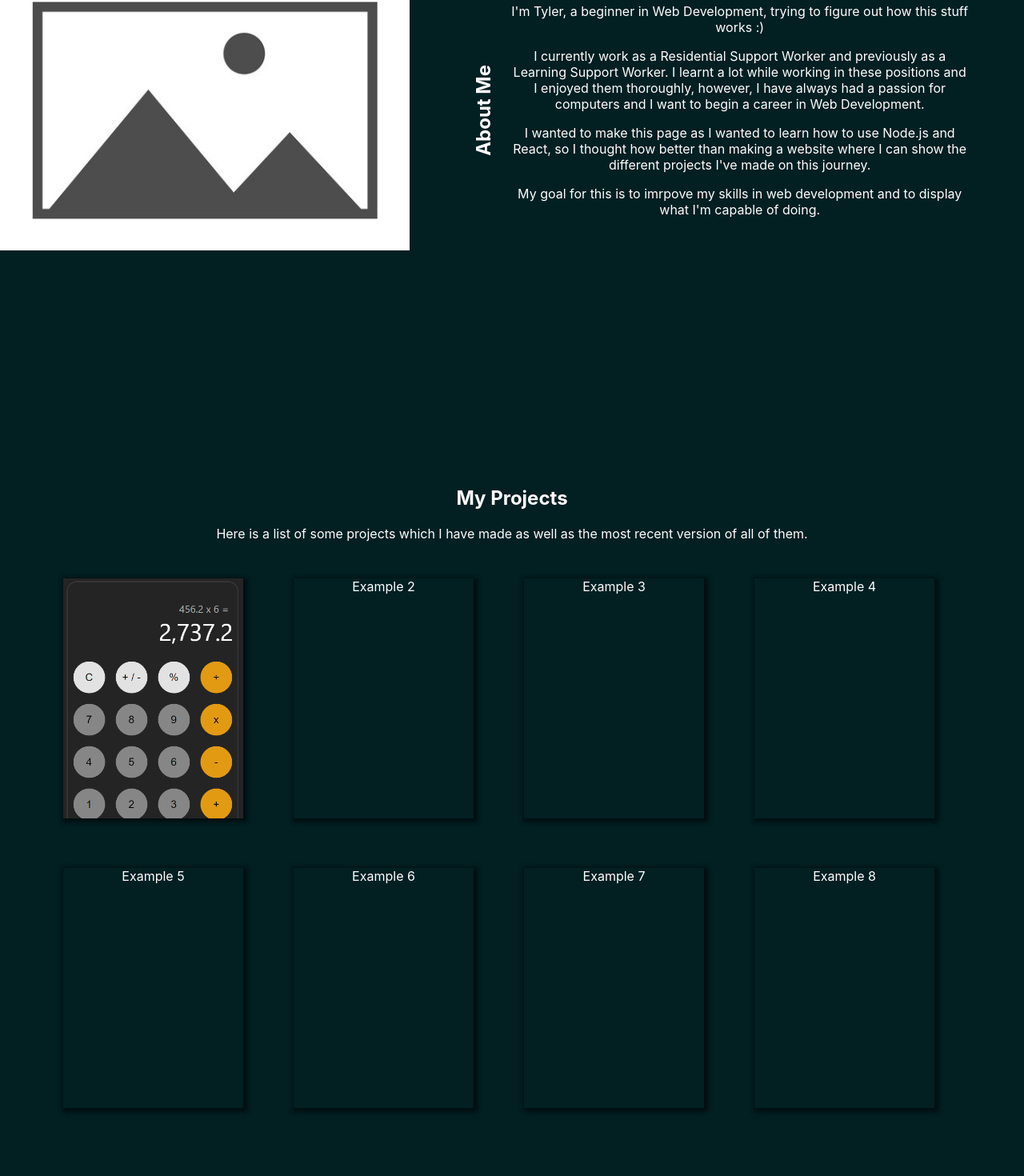
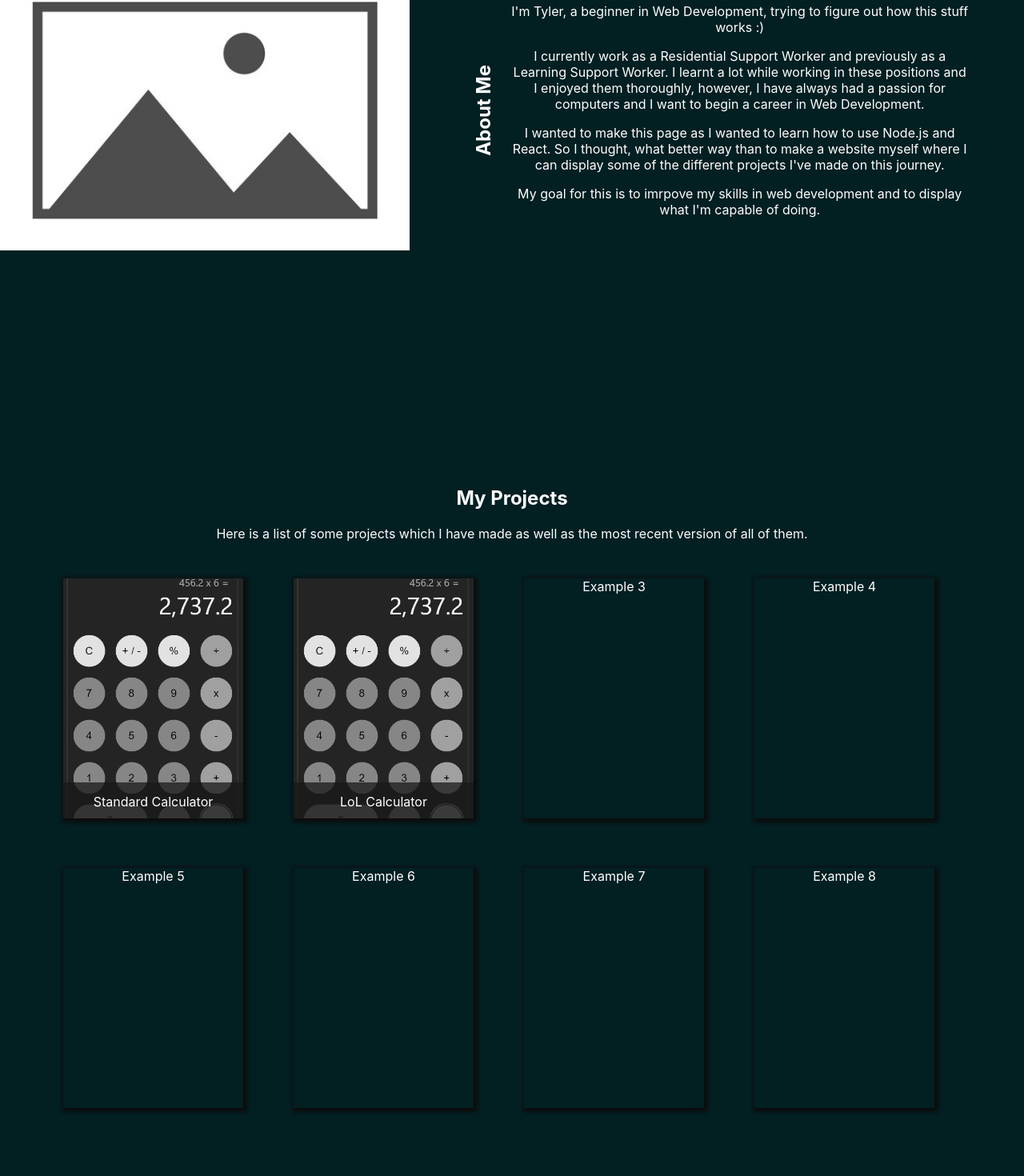
Before and after one commit to Tyler-Knowler/My-Portfolio, a React (Create React App) app: page / in a window 1280 px wide. Shown: the part 1383-2853 px from the top of the page at 80% size. Built offline with nearby package versions, Linux system fonts and the light colour scheme.

Commit message:
minor changes

```diff
--- a/src/App.js
+++ b/src/App.js
@@ -1,15 +1,12 @@
 import React from 'react';
+import { BrowserRouter as Router, Routes, Route} from "react-router-dom";
 
 import './css/index.css';
 
 import Home from './Home.js';
 import Calc from './components/calc/calc.js';
+import LoLCalc from './components/lolcalc/lolcalc.js';
 
-import {
-    BrowserRouter as Router,
-    Routes,
-    Route,
-  } from "react-router-dom";
 
 function App() {
   return (
@@ -18,6 +15,7 @@ function App() {
         <Routes>
           <Route exact path="/"  element={<Home/>} />
           <Route path="/calculator"  element={<Calc/>} />
+          <Route path="/leaguecalc"  element={<LoLCalc/>} />
         </Routes>
       </div>
     </Router>
--- a/src/components/About.js
+++ b/src/components/About.js
@@ -10,7 +10,7 @@ return (
                 <h1>About Me</h1>
                 <span><p>I'm Tyler, a beginner in Web Development, trying to figure out how this stuff works :)</p>
                 <p>I currently work as a Residential Support Worker and previously as a Learning Support Worker. I learnt a lot while working in these positions and I enjoyed them thoroughly, however, I have always had a passion for computers and I want to begin a career in Web Development.</p>
-                <p>I wanted to make this page as I wanted to learn how to use Node.js and React, so I thought how better than making a website where I can show the different projects I've made on this journey.</p>
+                <p>I wanted to make this page as I wanted to learn how to use Node.js and React. So I thought, what better way than to make a website myself where I can display some of the different projects I've made on this journey.</p>
                 <p>My goal for this is to imrpove my skills in web development and to display what I'm capable of doing.</p></span>
             </div>
         </div>
--- a/src/components/Projects.js
+++ b/src/components/Projects.js
@@ -12,8 +12,8 @@ return (
         </div>
         <div className="my-projects-boxes-flex">
             <div className='my-projects-boxes'>
-                <a className='project-box' href="/calculator"><img src={CalcImage} className='project-image' alt='logo'></img></a>
-                <div className='project-box'>Example 2</div>
+                <div className='project-box'><a href="/calculator"><img src={CalcImage} className='project-image' alt='logo'></img><span className='project-title-span'></span><p className='project-title'>Standard Calculator</p></a></div>
+                <div className='project-box'><a href="/leaguecalc"><img src={CalcImage} className='project-image' alt='logo'></img><span className='project-title-span'></span><p className='project-title'>LoL Calculator</p></a></div>
                 <div className='project-box'>Example 3</div>
                 <div className='project-box'>Example 4</div>
                 <div className='project-box'>Example 5</div>
--- a/src/components/calc/calc.css
+++ b/src/components/calc/calc.css
@@ -27,7 +27,7 @@
     padding-top: 46px;
     padding-right: 20px;
     font-size: 1.5em;
-    color: #adadad;
+    color: #242424;
 }
 
 .calc-buttons {
--- a/src/components/calc/calc.js
+++ b/src/components/calc/calc.js
@@ -10,7 +10,7 @@ const Calc = () => {
         <section id='calc'>
             <div className='calc-wrapper'>
                 <div className='calc-screen'>
-                    <div className='previous-entry'><p id='previous-num'>.</p></div>
+                    <div className='previous-entry'><p id='previous-num'>:)</p></div>
                     <div className='current-number'><p id='display-num'>0</p></div>
                 </div>
                 <div className='calc-buttons'>
--- a/src/css/CSSHome.css
+++ b/src/css/CSSHome.css
@@ -71,6 +71,7 @@
     overflow-x: auto;
 }
 .project-box {
+    position: relative;
     flex: 0 0 auto;
 
     margin: 50px 50px;
@@ -78,15 +79,38 @@
     height: 300px;
     color: white;
     box-shadow: 2px 2px 5px 3px #010f11;
-    transition: scale .25s;
+    transition: scale .25s, filter ,.5s;
+    filter: grayscale(1);
 
     overflow: hidden;
 }
 .project-box:hover {
     cursor: pointer;
+    filter: grayscale(0);
+}
+.project-title-span {
+    padding: 10% 10%;
+    position: absolute;
+    bottom: 0px;
+    left: 0px;
+    background-color: #181818;
+    width: 80%;
+    opacity: .75;
+}
+.project-title {
+    position: absolute;
+    color: white;
+    padding: 5% 10%;
+    bottom: 0px;
+    margin: 0px;
+    width: 80%;
+    left: 0px;
 }
 .project-image {
+    position: absolute;
     width: 100%;
+    left: 0px;
+    top: -11%;
 }
 
 
@@ -192,10 +216,12 @@
 .additional-logo {
     margin: 0px 10px;
     width: 40px;
-    transition: scale .25s;
+    transition: scale .25s, filter ,.25s;
+    filter: brightness(0%);
 }
 .additional-logo:hover {
     scale: 1.3;
+    filter: brightness(100%);
 }
 
 
@@ -239,7 +265,7 @@
         scale: 1.05;
     }
     .project-image {
-        height: 100%;
+        top: -10px;
     }
     #contact-section {
         padding: 20% 5% 0% 5%;
```
